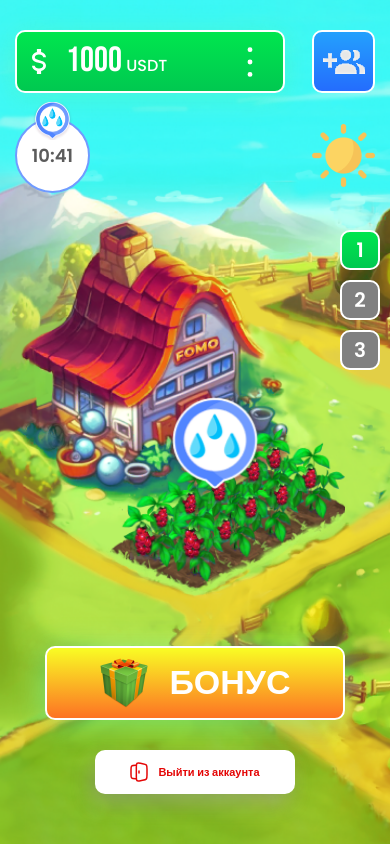
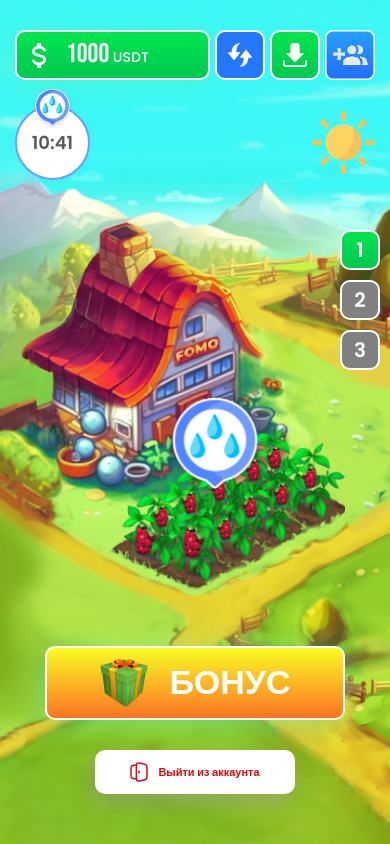
Before and after one commit to Abbos29/ferma, a plain HTML site: page index.html in a window 390 px wide. Drawn offline with nearby package versions, Linux system fonts and the light colour scheme.

Commit message:
fix: fix modals

```diff
--- a/index.html
+++ b/index.html
@@ -26,19 +26,28 @@
 
 <div class="header">
     <div class="header__top">
-        <a id="btnBalance" class="header__btn btn" href="#">
+        <a class="header__btn btn" href="#">
             <svg width="14" height="25" viewBox="0 0 14 25" fill="none" xmlns="http://www.w3.org/2000/svg">
                 <path d="M0 16.6667H2.8C2.8 18.1667 4.718 19.4444 7 19.4444C9.282 19.4444 11.2 18.1667 11.2 16.6667C11.2 15.1389 9.744 14.5833 6.664 13.8472C3.696 13.1111 0 12.1944 0 8.33333C0 5.84722 2.058 3.73611 4.9 3.02778V0H9.1V3.02778C11.942 3.73611 14 5.84722 14 8.33333H11.2C11.2 6.83333 9.282 5.55556 7 5.55556C4.718 5.55556 2.8 6.83333 2.8 8.33333C2.8 9.86111 4.256 10.4167 7.336 11.1528C10.304 11.8889 14 12.8056 14 16.6667C14 19.1528 11.942 21.2639 9.1 21.9722V25H4.9V21.9722C2.058 21.2639 0 19.1528 0 16.6667Z" fill="white"/>
             </svg>
 
             <p class="header__btn-price">1000<span> USDT</span></p>
 
-            <svg width="36" height="36" viewBox="0 0 36 36" fill="none" xmlns="http://www.w3.org/2000/svg">
+            <!-- <svg width="36" height="36" viewBox="0 0 36 36" fill="none" xmlns="http://www.w3.org/2000/svg">
                 <path d="M18 7.3125C18.932 7.3125 19.6875 6.55698 19.6875 5.625C19.6875 4.69302 18.932 3.9375 18 3.9375C17.068 3.9375 16.3125 4.69302 16.3125 5.625C16.3125 6.55698 17.068 7.3125 18 7.3125Z" fill="white" stroke="white" stroke-width="1.5" stroke-linecap="round" stroke-linejoin="round"/>
                 <path d="M18 19.6875C18.932 19.6875 19.6875 18.932 19.6875 18C19.6875 17.068 18.932 16.3125 18 16.3125C17.068 16.3125 16.3125 17.068 16.3125 18C16.3125 18.932 17.068 19.6875 18 19.6875Z" fill="white" stroke="white" stroke-width="1.5" stroke-linecap="round" stroke-linejoin="round"/>
                 <path d="M18 32.0625C18.932 32.0625 19.6875 31.307 19.6875 30.375C19.6875 29.443 18.932 28.6875 18 28.6875C17.068 28.6875 16.3125 29.443 16.3125 30.375C16.3125 31.307 17.068 32.0625 18 32.0625Z" fill="white" stroke="white" stroke-width="1.5" stroke-linecap="round" stroke-linejoin="round"/>
-            </svg>
+            </svg> -->
         </a>
+
+        <a id="btnVivod" class="header__btn-dep btn blue" href="#">
+            <img src="./img/dep-2.svg" alt="img">
+        </a>
+
+        <a id="btnDepos" class="header__btn-dep btn" href="#">
+            <img src="./img/dep.svg" alt="img">
+        </a>
+
 
         <a id="btnReferal" class="header__contact" href="#">
             <img src="./img/contact.svg" alt="img">
@@ -49,6 +58,20 @@
         <div class="header__time">
             <p class="header__time-text">10:41</p>
         </div>
+
+        <a class="header__btn btn" href="#">
+            <!-- <svg width="14" height="25" viewBox="0 0 14 25" fill="none" xmlns="http://www.w3.org/2000/svg">
+                <path d="M0 16.6667H2.8C2.8 18.1667 4.718 19.4444 7 19.4444C9.282 19.4444 11.2 18.1667 11.2 16.6667C11.2 15.1389 9.744 14.5833 6.664 13.8472C3.696 13.1111 0 12.1944 0 8.33333C0 5.84722 2.058 3.73611 4.9 3.02778V0H9.1V3.02778C11.942 3.73611 14 5.84722 14 8.33333H11.2C11.2 6.83333 9.282 5.55556 7 5.55556C4.718 5.55556 2.8 6.83333 2.8 8.33333C2.8 9.86111 4.256 10.4167 7.336 11.1528C10.304 11.8889 14 12.8056 14 16.6667C14 19.1528 11.942 21.2639 9.1 21.9722V25H4.9V21.9722C2.058 21.2639 0 19.1528 0 16.6667Z" fill="white"/>
+            </svg> -->
+
+            <p class="header__btn-price">1000<span> USDT</span></p>
+
+            <!-- <svg width="36" height="36" viewBox="0 0 36 36" fill="none" xmlns="http://www.w3.org/2000/svg">
+                <path d="M18 7.3125C18.932 7.3125 19.6875 6.55698 19.6875 5.625C19.6875 4.69302 18.932 3.9375 18 3.9375C17.068 3.9375 16.3125 4.69302 16.3125 5.625C16.3125 6.55698 17.068 7.3125 18 7.3125Z" fill="white" stroke="white" stroke-width="1.5" stroke-linecap="round" stroke-linejoin="round"/>
+                <path d="M18 19.6875C18.932 19.6875 19.6875 18.932 19.6875 18C19.6875 17.068 18.932 16.3125 18 16.3125C17.068 16.3125 16.3125 17.068 16.3125 18C16.3125 18.932 17.068 19.6875 18 19.6875Z" fill="white" stroke="white" stroke-width="1.5" stroke-linecap="round" stroke-linejoin="round"/>
+                <path d="M18 32.0625C18.932 32.0625 19.6875 31.307 19.6875 30.375C19.6875 29.443 18.932 28.6875 18 28.6875C17.068 28.6875 16.3125 29.443 16.3125 30.375C16.3125 31.307 17.068 32.0625 18 32.0625Z" fill="white" stroke="white" stroke-width="1.5" stroke-linecap="round" stroke-linejoin="round"/>
+            </svg> -->
+        </a>
 
         <div class="header__sun">
             <img src="./img/sun.png" alt="img">
--- a/style/style.scss
+++ b/style/style.scss
@@ -158,12 +158,19 @@ body {
     &__top {
         display: flex;
         align-items: stretch;
-        gap: 20px;
+        gap: 5px;
         justify-content: space-between;
+
+        .header__btn {
+
+            @media (max-width: 420px) {
+                // display: none;
+            }
+        }
     }
     // .header__btn
     &__btn {
-        max-width: 270px;
+        max-width: 240px;
         box-shadow: 0px 4px 30px 0px rgba(124, 251, 80, 0.20);
 
         display: flex;
@@ -175,21 +182,65 @@ body {
 
         font-family: $fontBebas;
         font-weight: 400;
-        font-size: 35px;
+        font-size: 32px;
 
         span {
             font-family: $fontMain;
-            font-size: 16px;
+            font-size: 14px;
             font-weight: 500;
+        }
+
+        @media (max-width: 420px) {
+            font-size: 27px;
+        }
+        @media (max-width: 350px) {
+            svg {
+                display: none;
+            }
+        }
+    }
+
+    &__btn-dep {
+        min-width: 63px;
+        min-height: 63px;
+        max-width: 63px;
+        max-height: 63px;
+        justify-content: center;
+        img {
+            max-width: 24px;
+        }
+
+        @media (max-width: 420px) {
+            min-width: 50px;
+            min-height: 50px;
+            max-width: 50px;
+            max-height: 50px;
+        }
+
+
+        &.blue {
+            color: #2577FE;
+            background: #2577FE;
         }
     }
     // .header__btn-price
     &__btn-price {
         margin-left: 20px;
         margin-right: auto;
+        @media (max-width: 350px) {
+
+            margin-left: 0;
+        }
     }
     // .header__contact
     &__contact {
+
+        img {
+
+            @media (max-width: 420px) {
+                max-width: 50px;
+            }
+        }
     }
     // .header__inner
     &__inner {
@@ -198,6 +249,13 @@ body {
         justify-content: space-between;
 
         padding-top: 25px;
+
+        .header__btn {
+            display: none;
+            @media (max-width: 420px) {
+                // display: flex;
+            }
+        }
     }
     // .header__time
     &__time {
```
Also changed, not shown: img/dep-2.svg (added), img/dep.svg (added), style/style.css, 1 other file.
